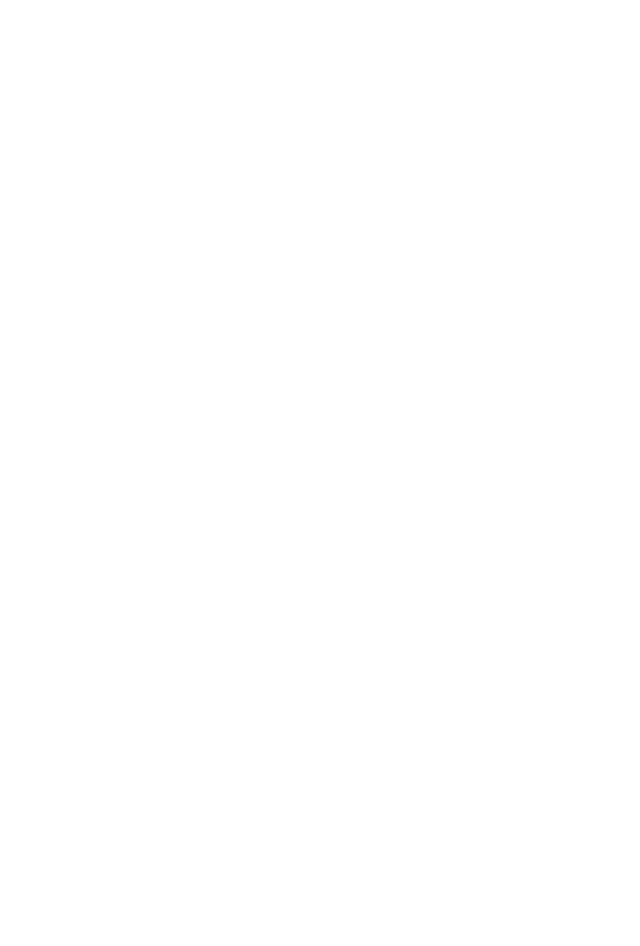
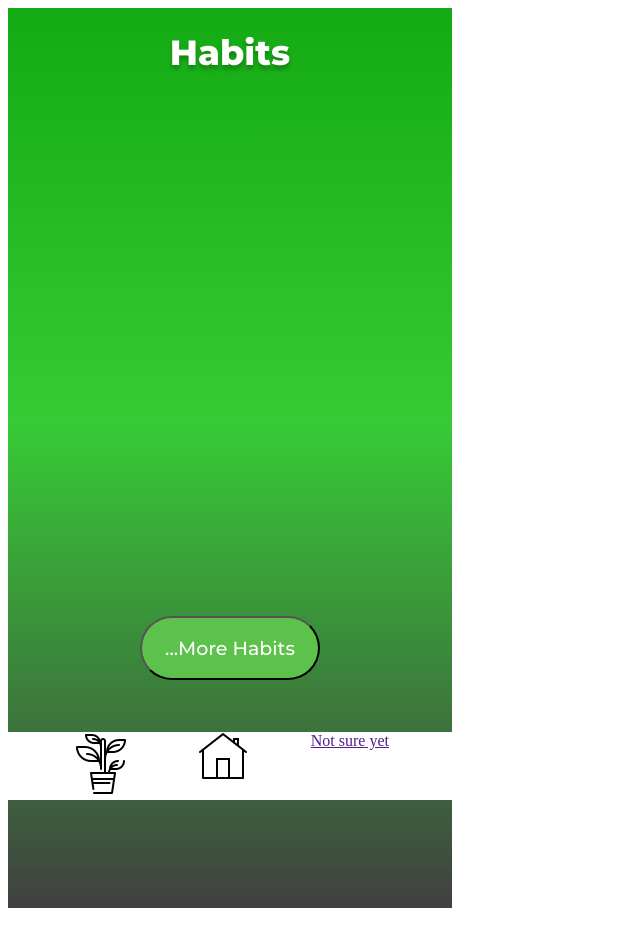
Before and after one commit to kharileigh/HABITAT, a plain HTML site: page client/trackers/trackers.html in a window 1280 px wide. Shown: the whole page, without its empty margins (0-640 px from the left). Before the commit the page ends 800 px from the top, so only its background shows below. Drawn offline with Linux system fonts and the light colour scheme.

Commit message:
Updating index.html and tracker.html

```diff
--- a/client/index.html
+++ b/client/index.html
@@ -1,60 +1,41 @@
 <!DOCTYPE html>
 <html lang="en">
-<head>
-
-    <meta name="viewport" content="width=device-width, initial-scale=1.0">
+  <head>
+    <meta name="viewport" content="width=device-width, initial-scale=1.0" />
     <title>HABITAT</title>
 
-    <link rel="stylesheet" href="style.css">
+    <link rel="stylesheet" href="style.css" />
     <script defer src="script.js"></script>
-</head>
-<body>
+  </head>
+  <body>
+    <div class="content">
+      <h1 id="landing-h1">
+        Keep forgetting to water your plants?
+        <br /><br />
+        Check Habitat!
+      </h1>
 
-    <!--------- NAV BAR -------->
-    <nav>
+      <!-- button container -->
+      <div class="btn-container">
+        <button id="register" type="button">
+          <!-- <img src="/client/images/registericon.svg" alt="" /> -->
+          Register
+        </button>
 
-        <div class="logo-container">
-            <img class="logo" src="images/hatitat.png">
-        </div>
+        <button id="login" type="button">
+          <!-- <img src="/client/images/loginicon.svg" alt="" /> -->
+          Log in
+        </button>
+      </div>
+    </div>
 
-    </nav>
-
-    <!-------- MAIN CONTENT ----->
-    <div class="content">
-
-        <!-- VIDEO -->
-        <div class="jumbotron jumbotron-fluid">
-            <video autoplay muted loop poster="images/plant.mp4">
-                <source src="images/plant.mp4" data-src="images/plant.mp4" type="video/mp4" alt="plant video">
-            </video>
-
-        </div>
-
-        <!------ USER LOGIN ------->
-        <div class="login-container">
-
-
-            <div class="loginForm">
-                <form id='userLoginForm' action="api/server.js">
-                    <label for="username">Username</label>
-                    <input type="text" class="input" id="username" name="username" placeholder="Your name..">
-
-                    <br>
-
-                    <label for="password">Password</label>
-                    <input type="text" class="input" id="password" name="password" placeholder="Your password..">
-
-                    <br>
-
-                    <input style="margin-top: 10px" class="loginBtn" type="submit" value="Login">
-                </form>
-            </div>
-
-
-
-        </div>
-
+    <!-- logo container -->
+    <div class="logo-container">
+      <img
+        src="/client/images/hatitat.png"
+        alt=""
+        style="height: 100%; width: 100%; object-fit: contain"
+      />
     </div>
-    <!-------- END OF MAIN CONTENT -------->
-</body>
+  </body>
 </html>
--- a/client/style.css
+++ b/client/style.css
@@ -6,8 +6,10 @@ body {
 }
 
 .content {
+  display: flex;
+  justify-content: center;
   position: absolute;
-  width: 390px;
+  width: 444px;
   height: 649px;
 
   background: linear-gradient(
@@ -38,7 +40,6 @@ body {
 .btn-container {
   position: absolute;
   bottom: 5%;
-  margin-left: 20px;
 }
 
 .btn-container button {
@@ -64,7 +65,7 @@ body {
 
 .logo-container {
   position: absolute;
-  width: 390px;
+  width: 444px;
   bottom: 0px;
 }
 
--- /dev/null
+++ b/client/trackers/trackers.css
@@ -0,0 +1,71 @@
+@import url("https://fonts.googleapis.com/css2?family=Montserrat:wght@500;800&display=swap");
+
+body {
+  width: 444px;
+  height: 964px;
+}
+
+.content {
+  display: flex;
+  justify-content: center;
+  width: 444px;
+  height: 900px;
+  background: linear-gradient(
+      180deg,
+      #14aa13 0%,
+      rgba(13, 192, 12, 0.831771) 45.53%,
+      rgba(13, 193, 12, 0.826935) 45.54%,
+      rgba(0, 0, 0, 0.75) 100%
+    )
+    no-repeat;
+
+  font-family: "Montserrat";
+  font-style: normal;
+  font-weight: 500;
+  line-height: 43px;
+  text-align: left;
+  color: #ffffff;
+  text-shadow: 0px 4px 4px rgba(0, 0, 0, 0.25);
+}
+
+.content h1 {
+  font-size: 35px;
+}
+
+.content button {
+  position: absolute;
+  width: 180px;
+  height: 64px;
+
+  background: #5dc24c;
+  border-radius: 32px;
+  bottom: 15%;
+
+  font-family: "Montserrat";
+  font-style: normal;
+  font-weight: 500;
+  font-size: 19px;
+  line-height: 23px;
+  text-align: center;
+  color: #ffffff;
+}
+
+.navbar {
+  background-color: white;
+  display: flex;
+  justify-content: space-evenly;
+  overflow: hidden;
+  position: absolute;
+  bottom: 0%;
+  width: 444px;
+}
+
+.plant-container {
+  width: 200px;
+  height: 100px;
+}
+
+.plant-container img {
+  max-width: 100%;
+  max-height: 100%;
+}
--- a/client/trackers/trackers.html
+++ b/client/trackers/trackers.html
@@ -0,0 +1,30 @@
+<!DOCTYPE html>
+<html lang="en">
+  <head>
+    <meta charset="UTF-8" />
+    <meta http-equiv="X-UA-Compatible" content="IE=edge" />
+    <meta name="viewport" content="width=device-width, initial-scale=1.0" />
+    <link rel="stylesheet" href="/client/trackers/trackers.css" />
+    <title>Habit Tracker</title>
+  </head>
+  <body>
+    <!-- main content container -->
+    <div class="content">
+      <h1>Habits</h1>
+
+      <!-- button -->
+      <button type="button">...More Habits</button>
+    </div>
+
+    <!-- Nav bar -->
+    <div class="navbar">
+      <a href="">
+        <img src="/client/images/icons8-plant-64.png" alt="" />
+      </a>
+      <a href="">
+        <img src="/client/images/icons8-home-50.png" alt="" />
+      </a>
+      <a href="">Not sure yet</a>
+    </div>
+  </body>
+</html>
```
Also changed, not shown: client/newLandingPage.html (deleted, +0 -41 lines), client/images/icons8-home-50.png (added), client/images/icons8-plant-48.png (added), client/images/icons8-plant-58.png (added), client/images/icons8-plant-64.png (added).
